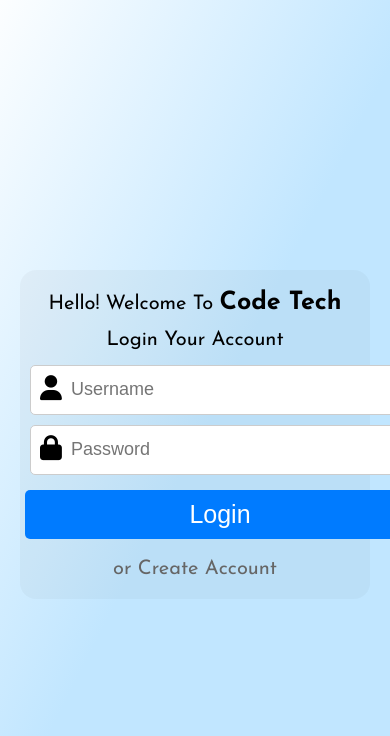
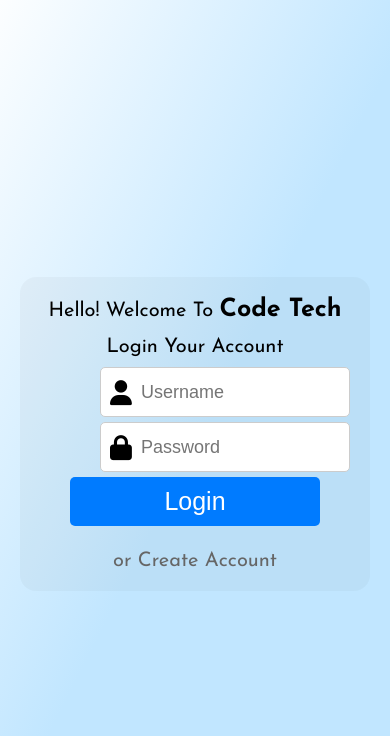
Before and after one commit to Nadeem222/Quiz-Game, a plain HTML site: page index.html in a window 390 px wide. Both pictures are taken after a click on the button "Continue Application". Shown: the part 108-844 px from the top of the page. Drawn offline with nearby package versions, Linux system fonts and the light colour scheme.

Commit message:
log in form media query add

```diff
--- a/style.css
+++ b/style.css
@@ -687,4 +687,12 @@ input[type="radio"]{
     .innerDiv h2 , .innerDiv li{
       font-size: 18px;
     }
+    #loginForm input, #signupCard input , #loginForm button , #signupCard button{
+      width: 250px;
+      margin: 0 auto;
+      margin-bottom: 5px;
+    }
+    .user span{
+      left: 85px;
+    }
 }
```
